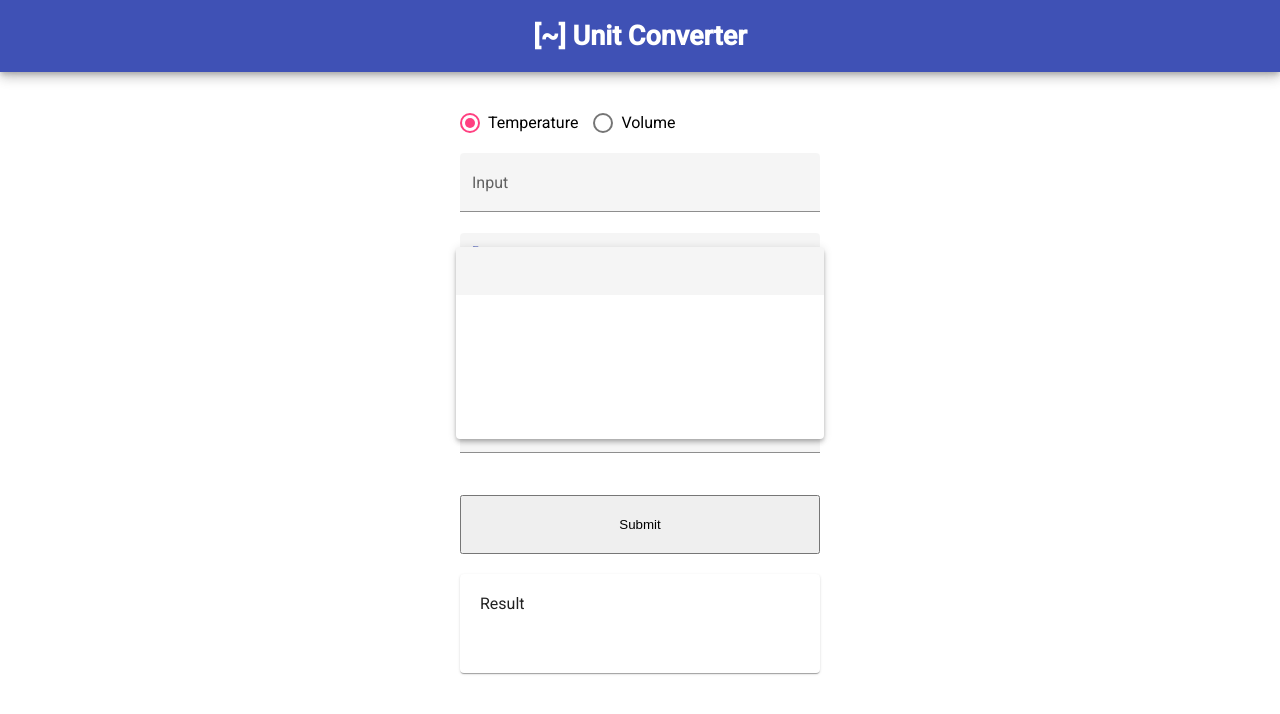
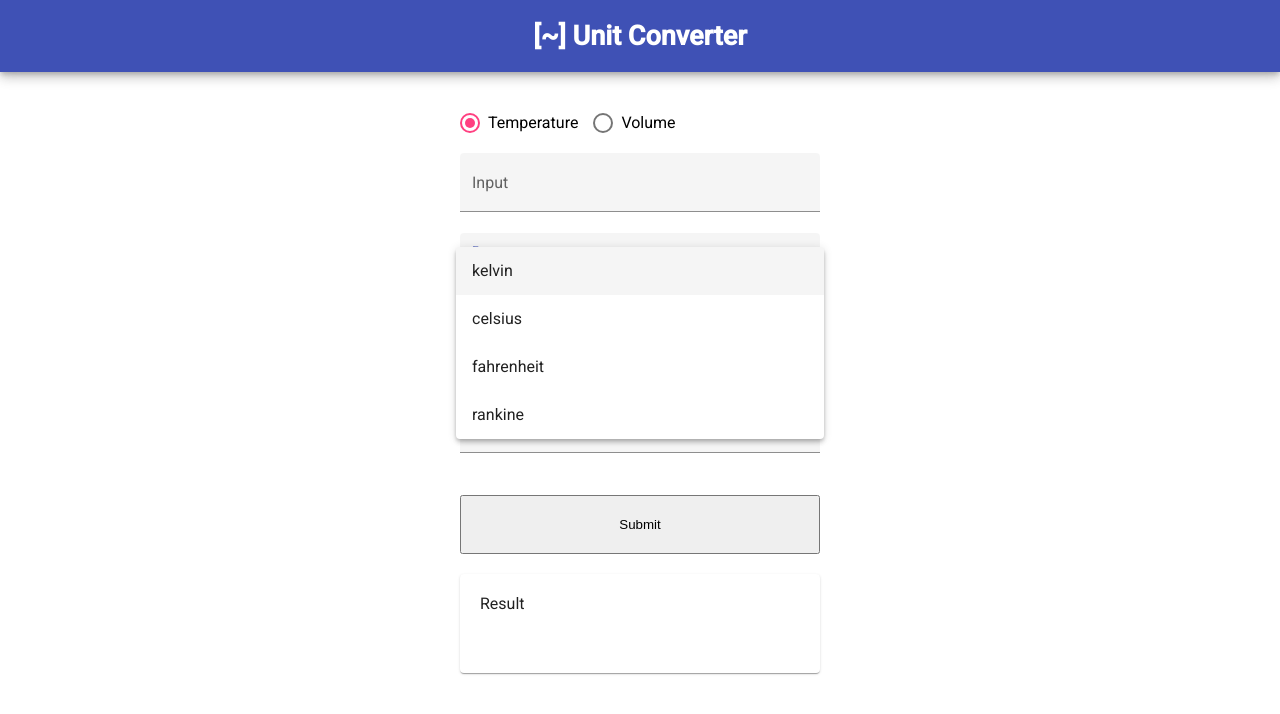
Before and after one commit to molanipekun/mariamaflexionreview, an Angular app in the folder conversion_app_client/: page /convert in a window 1280 px wide. Both pictures are taken after a click on the element 640 px from the left and 271 px from the top of the page. Shown: the top 714 px of the page. Built offline with nearby package versions, Linux system fonts and the light colour scheme.

Commit message:
Removed a print statement

```diff
--- a/conversion_app_client/src/app/convert/pages/conversion/conversion.component.html
+++ b/conversion_app_client/src/app/convert/pages/conversion/conversion.component.html
@@ -15,7 +15,7 @@
     <mat-form-field appearance="fill">
       <mat-label>From</mat-label>
       <mat-select [(ngModel)]="unit1">
-        <mat-option *ngFor="let unit of units[measurement]" [value]="unit1">
+        <mat-option *ngFor="let unit1 of units[measurement]" [value]="unit1">
           {{unit1}}
         </mat-option>
       </mat-select>
@@ -25,7 +25,7 @@
     <mat-form-field appearance="fill">
       <mat-label>To</mat-label>
       <mat-select [(ngModel)]="unit">
-        <mat-option *ngFor="let unit1 of units[measurement]" [value]="unit">
+        <mat-option *ngFor="let unit of units[measurement]" [value]="unit">
           {{unit}}
         </mat-option>
       </mat-select>
```
Also changed, not shown: 1 other file (tests, documents, lock files or other folders).
